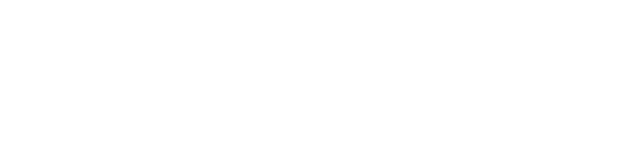
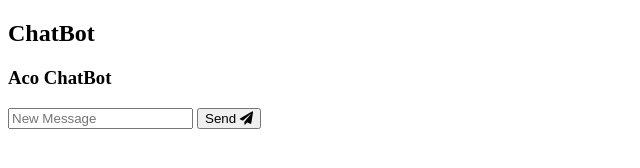
Before and after one commit to tsopsericado/chat_bot, a plain HTML site: page index.html in a window 1280 px wide. Shown: the whole page, without its empty margins (0-640 px from the left). Drawn offline with Linux system fonts and the light colour scheme.

Commit message:
basic html done

```diff
--- a/index.html
+++ b/index.html
@@ -5,10 +5,26 @@
     <meta name="viewport" content="width=device-width, initial-scale=1.0">
     <title>Chatbot</title>
     <link rel="stylesheet" href="./assets/style/style.css">
+      <link rel="stylesheet" href="https://cdnjs.cloudflare.com/ajax/libs/font-awesome/5.15.4/css/all.min.css" integrity="sha512-1ycn6IcaQQ40/MKBW2W4Rhis/DbILU74C1vSrLJxCq57o941Ym01SwNsOMqvEBFlcgUa6xLiPY/NS5R+E6ztJQ==" crossorigin="anonymous" referrerpolicy="no-referrer" />
+
+
 </head>
 <body>
 
+   <div id="main">
 
+    <h2>ChatBot</h2>
+
+        <div id="msg">
+            <div id="robot">
+            <div class="bot"></div>
+            <h3>Aco ChatBot</h3>
+            </div>
+    </div>
+
+    <div class="input">
+        <input type="text" id="msg_send" placeholder="New Message"> <button class="send" id="reply">Send <i class="fas fa-paper-plane"></i></button>
+    </div>
 
 
 
```
